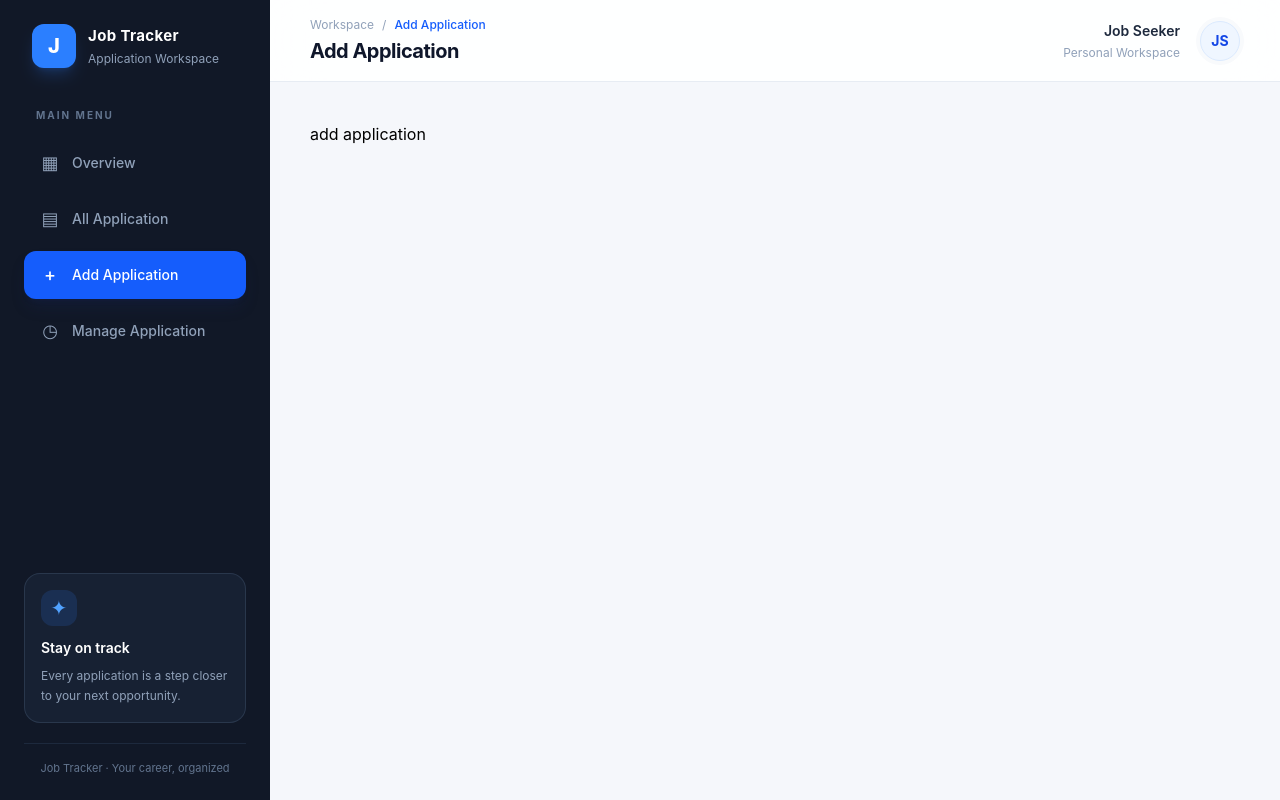
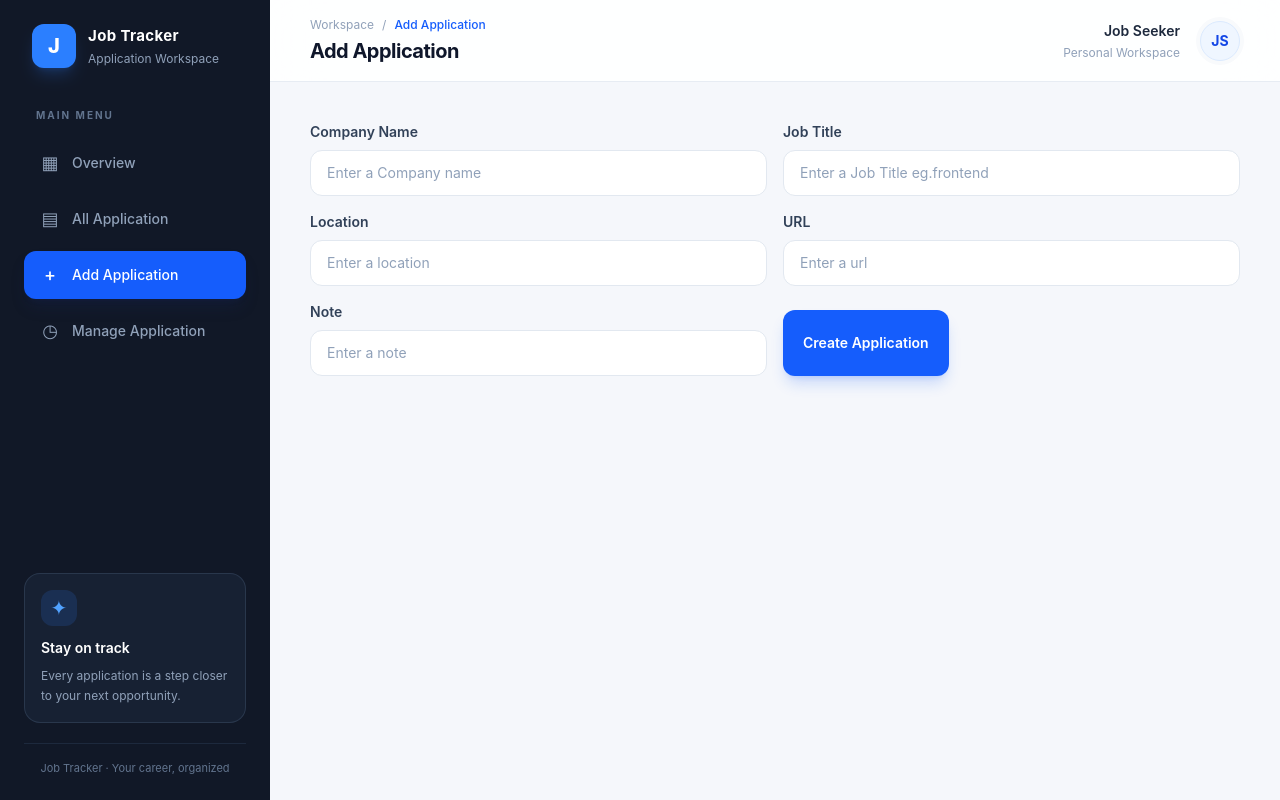
Before and after one commit to gopalmule1608/job-application-tracker, a React app in the folder frontend/: page /dashboard/add-application in a window 1280 px wide. Built offline with nearby package versions, Linux system fonts and the light colour scheme; sample sign-in values are in the browser's storage; the HTML template or start-up script is replaced by a standard one.

Commit message:
Create Add Application Functionality

```diff
--- a/frontend/src/pages/dashboard/AddApplication.jsx
+++ b/frontend/src/pages/dashboard/AddApplication.jsx
@@ -1,9 +1,67 @@
 import React from 'react'
 
+import Input from '../../components/ui/Input'
+import Button from '../../components/ui/Button'
+import { useForm } from 'react-hook-form'
+import { sendData } from '../../services/application.service'
+import { useNavigate } from 'react-router-dom'
 const AddApplication = () => {
+
+  const { handleSubmit, register } = useForm()
+const navigate  = useNavigate()
+  useNavigate()
+  function handleData(data) {
+    sendData(data)
+    navigate('/dashboard/all-application')
+  }
+
   return (
     <div>
-      add application
+      <form className='grid grid-cols-2 gap-4 ' onSubmit={handleSubmit(handleData)}>
+        <Input
+          type="text"
+          placeholder="Enter a Company name"
+          text="Company Name"
+          register={register}
+          name="companyName" />
+
+
+        <Input
+          type="text"
+          placeholder="Enter a Job Title eg.frontend"
+          text="Job Title"
+          register={register}
+          name="jobTitle" />
+
+
+        <Input
+          type="text"
+          placeholder="Enter a location"
+          text="Location"
+          register={register}
+          name="location" />
+
+        <Input
+          type="text"
+          placeholder="Enter a url"
+          text="URL"
+          register={register}
+          name="jobUrl" />
+
+
+        <Input
+          type="text"
+          placeholder="Enter a note"
+          text="Note"
+          register={register}
+          name="notes" />
+
+        <Button
+          type="submit"
+          text="Create Application"
+          className="mt-2 w-fit py-1" />
+      </form>
+
     </div>
   )
 }
--- a/frontend/src/services/application.service.js
+++ b/frontend/src/services/application.service.js
@@ -15,3 +15,18 @@ export async function getApplications() {
         console.log(error)
     }
 }
+
+
+export async function sendData(data) {
+    try {
+        const res = await api.post('/application', data, {
+            headers: {
+                Authorization: `Bearer ${localStorage.getItem("token")}`
+            }
+        })
+        return res
+
+    } catch (error) {
+        console.log(error)
+    }
+}
```
